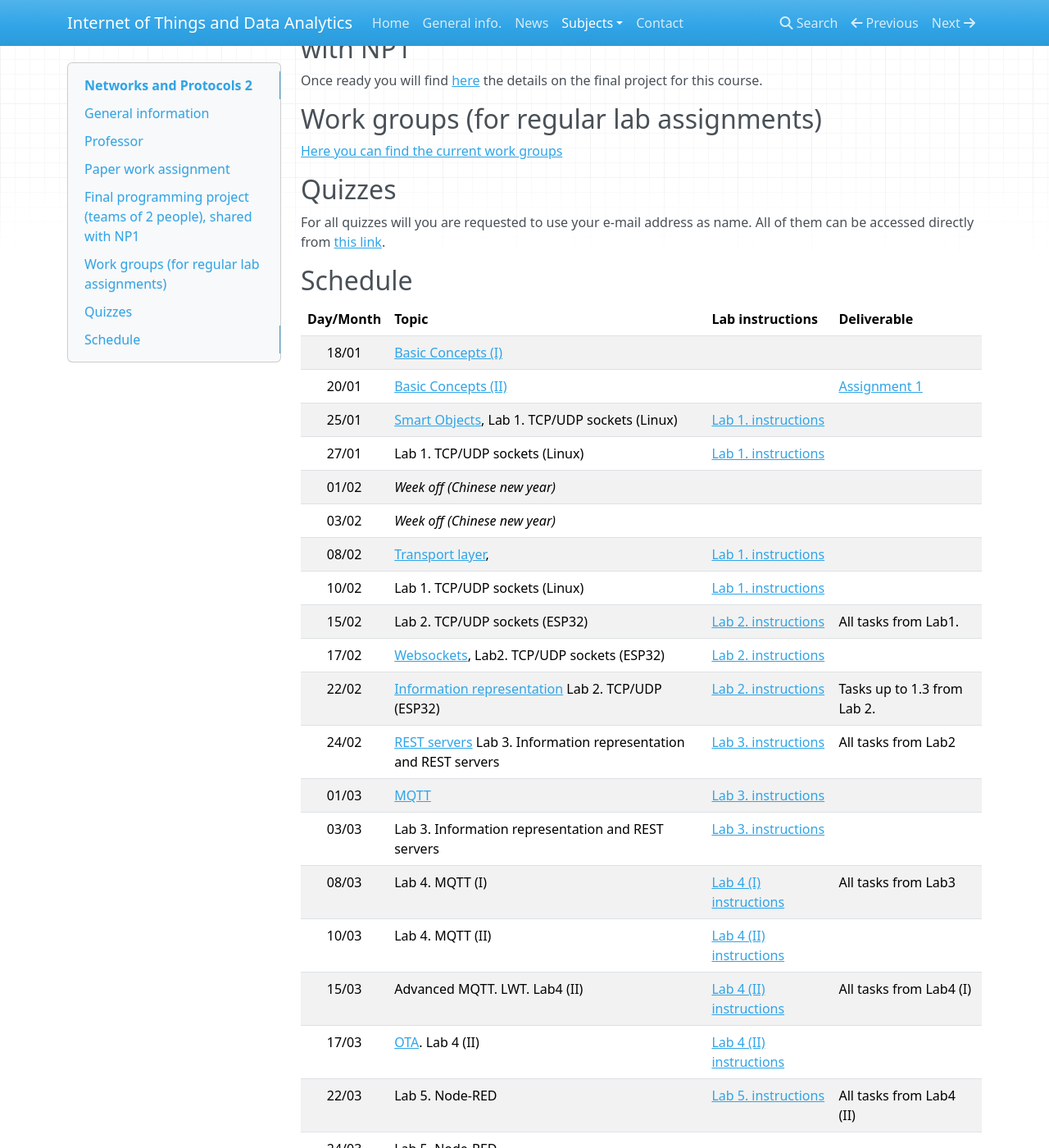
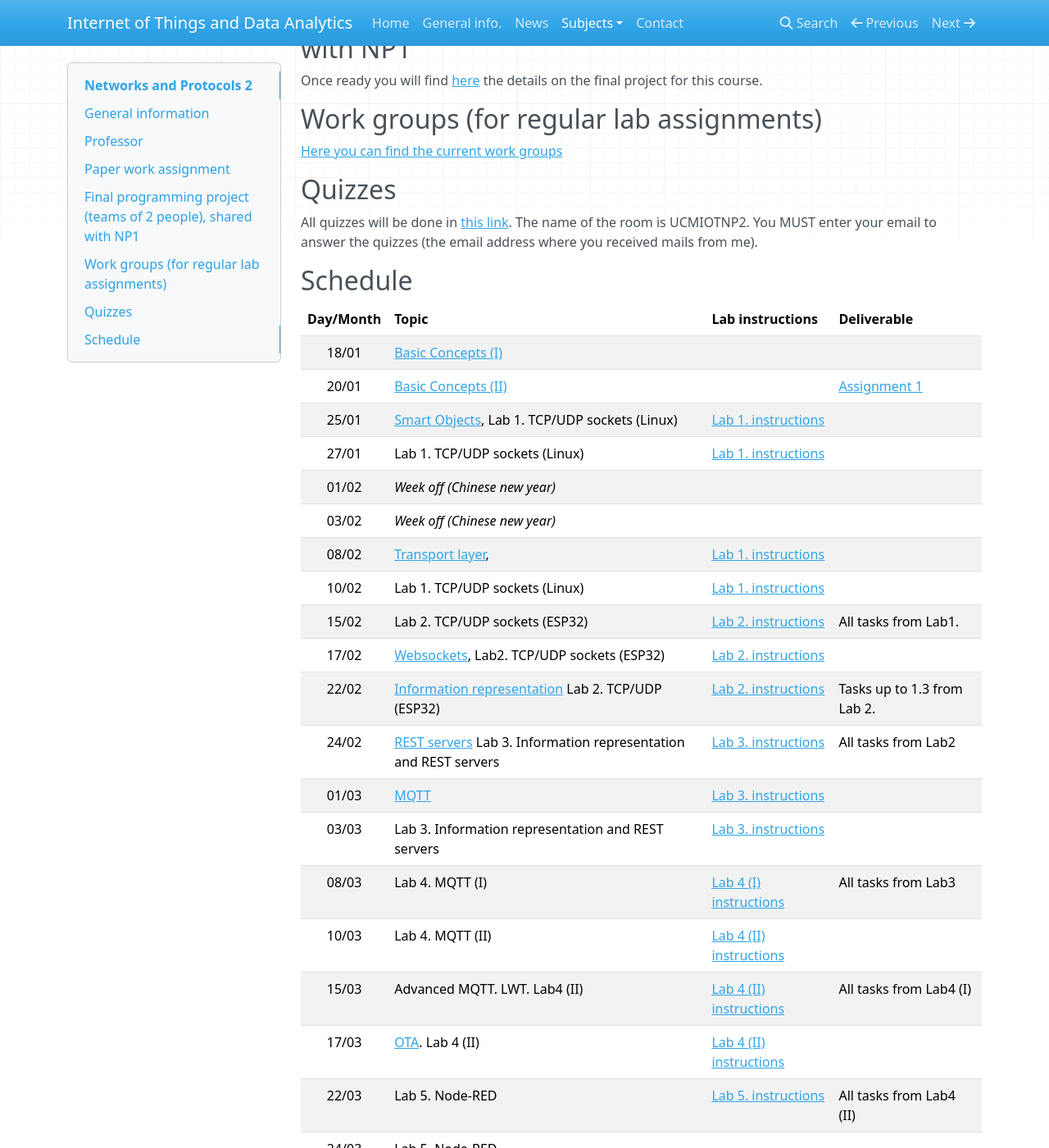
Before and after one commit to iot-da/iot-da.github.io, an MkDocs documentation site: the page built from docs/Subjects/NP2/index.md, in a window 1280 px wide and 1400 px high, scrolled down 682 px. Shown: the whole window at 82% size. Built offline with MkDocs 1.6.1, drawn with Linux system fonts in a browser that asks for light colours; nearby versions of some CDN libraries; some of the changed lines change nothing that is shown.

```diff
--- a/docs/Subjects/NP2/index.md
+++ b/docs/Subjects/NP2/index.md
@@ -41,9 +41,8 @@
 
 ## Quizzes
 
-For all quizzes will you are requested to use your e-mail address as name. All
-of them can be accessed directly from [this
-link](https://api.socrative.com/rc/Yu9Dx).
+All quizzes will be done in [this link](https://b.socrative.com/login/student/). The name of the room is UCMIOTNP2.
+You MUST enter your email to answer the quizzes (the email address where you received mails from me).
 
 
 ## Schedule
@@ -70,7 +69,7 @@
 |   17/03   | [OTA](slides/NP2-OTA.pdf). Lab 4 (II)                                                                 | [Lab 4 (II) instructions](P6-II/index.md) |                                      |
 |   22/03   | Lab 5. Node-RED                                                                                       | [Lab 5. instructions](P9/index.md) | All tasks from Lab4 (II)                    |
 |   24/03   | Lab 5. Node-RED                                                                                       |                                    |                                             |
-|   29/03   | Work on Final Project                                                                                 |                                    | All tasks from Lab5                         |
-|   31/04   | Work on Final Project                                                                                 |                                    |                                             |
-|   05/04   | Work on Final Project                                                                                 |                                    |                                             |
-|   07/04   | Work on Final Project                                                                                 |                                    |                                             |
+|   29/03   | Work on Final Project                                                                                 |  Quiz                              | All tasks from Lab5                         |
+|   31/04   | Work on Final Project                                                                                 |  Quiz                              |                                             |
+|   05/04   | Work on Final Project                                                                                 |  Quiz                              |                                             |
+|   07/04   | Work on Final Project                                                                                 |  Quiz                              |                                             |
```
Also changed, not shown: site/index.html, 1 other file.
